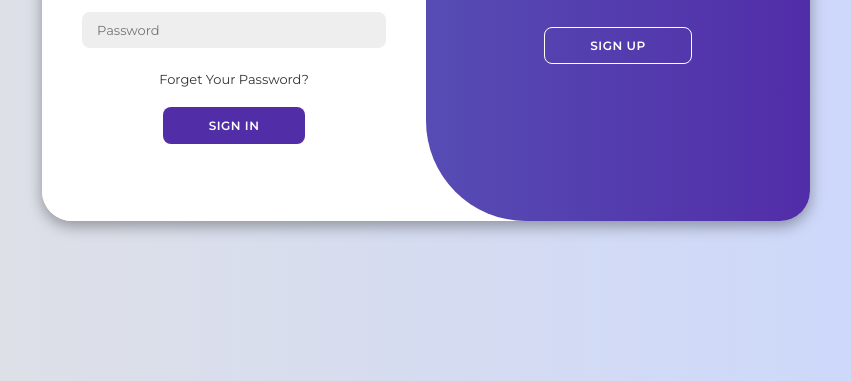
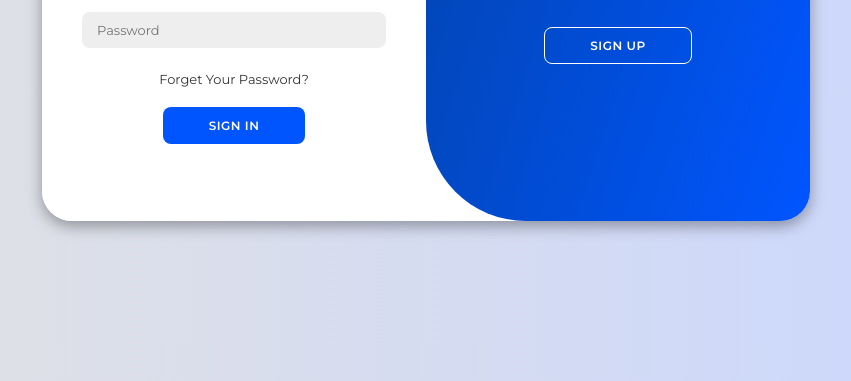
Before and after one commit to cdahaoui/Modern-Login-Page, a plain HTML site: page index.html in a window 1280 px wide. Shown: the part 419-800 px from the top of the page, without its empty margins (214-1065 px from the left). Drawn offline with Linux system fonts and the light colour scheme.

Commit message:
Update style.css

```diff
--- a/style.css
+++ b/style.css
@@ -47,7 +47,7 @@ body{
 }
 
 .container button{
-    background-color: #512da8;
+    background-color: #0055ff;
     color: #fff;
     font-size: 12px;
     padding: 10px 45px;
@@ -161,16 +161,9 @@ body{
 }
 
 .toggle{
-    background-color: #512da8;
+    background-color: #0055ff;
     height: 100%;
-    background: linear-gradient(to right, #5c6bc0, #512da8);
-    /* linear-gradient(to right, #0093E9, #80D0C7);
-    #0055ff #043873
-    background-image: linear-gradient( 288deg,  rgba(0,85,255,1) 1.5%, rgba(4,56,115,1) 91.6% );
-
-
-
-    */
+    background: linear-gradient(288deg, #0055ff, #043873);
     color: #fff;
     position: relative;
     left: -100%;
```
